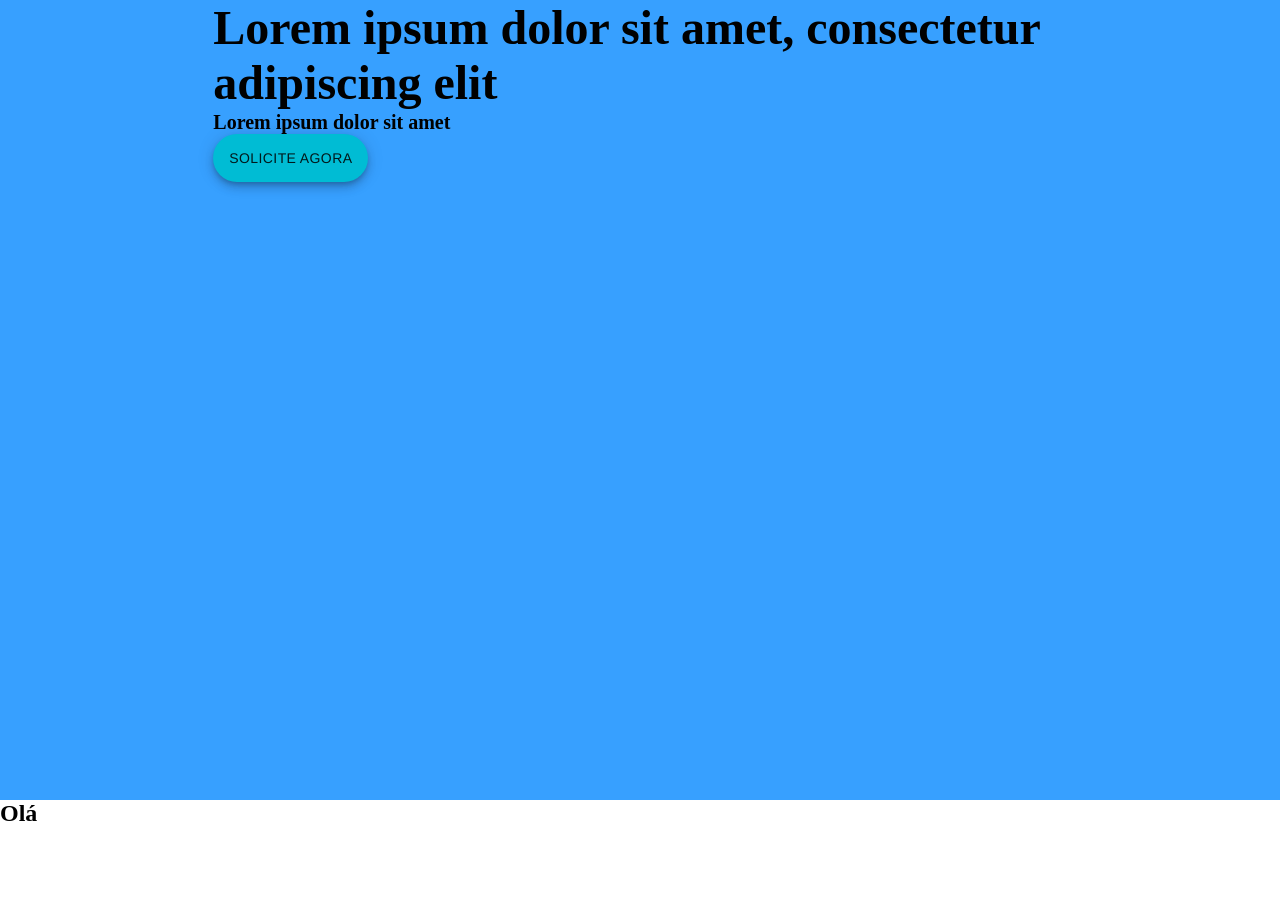
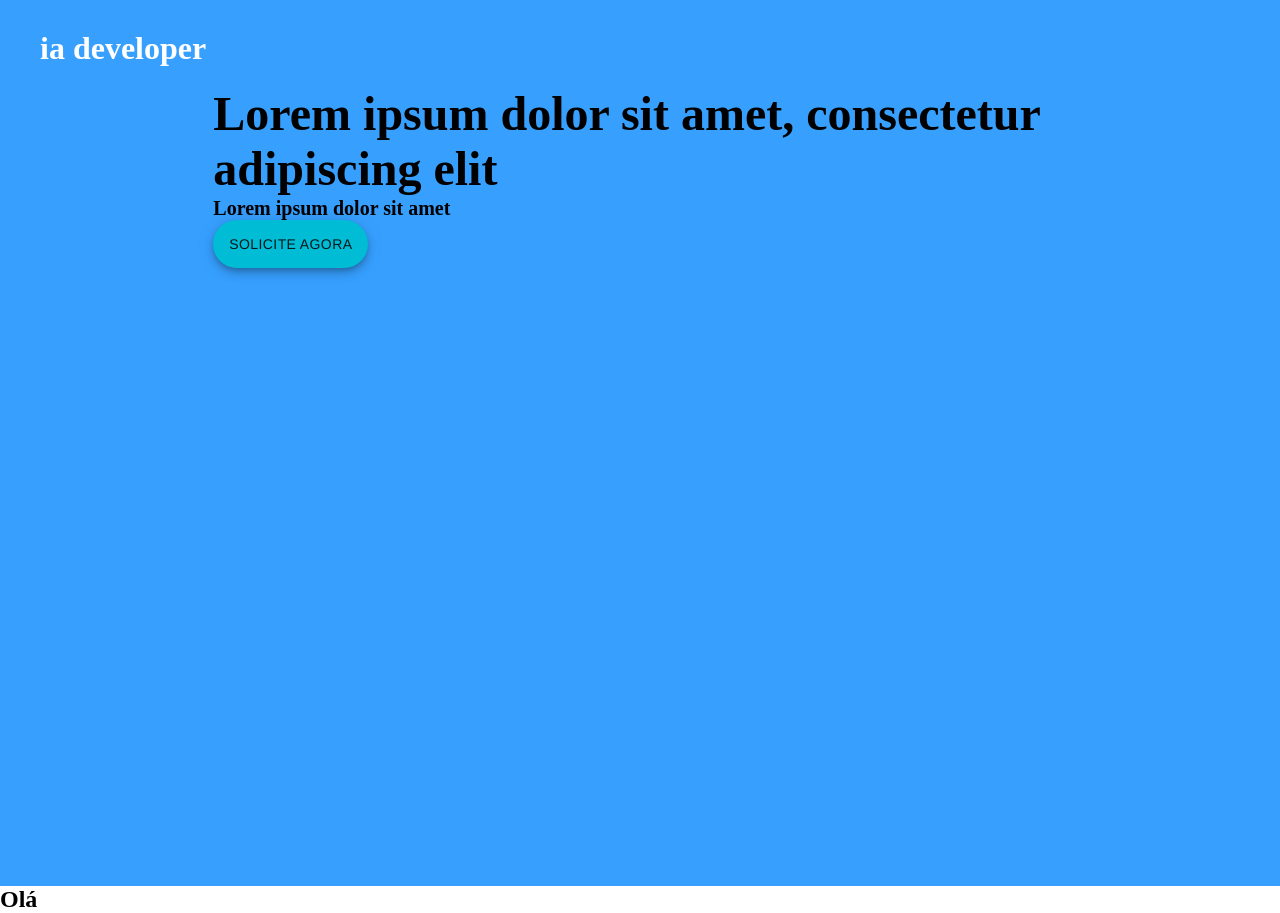
Before and after one commit to JonasBarros1998/landingpage, a Next.js app: page / in a window 1280 px wide. Before the commit the page ends 827 px from the top, so only its background shows below. Built offline with nearby package versions, Linux system fonts and the light colour scheme; a web font is replaced by a local one.

Commit message:
Desenvolvendo o menu principal

```diff
--- /dev/null
+++ b/components/main-menu/MainMenu.tsx
@@ -0,0 +1,14 @@
+import React from 'react';
+import { Menu, Logo } from './styled/mainMenu';
+
+function MainMenu(){
+  return (
+    <>
+      <Menu>
+      <Logo>ia developer</Logo>
+      </Menu>
+    </>
+  );
+}
+
+export default MainMenu;
--- /dev/null
+++ b/components/main-menu/styled/mainMenu.ts
@@ -0,0 +1,17 @@
+import styled from 'styled-components';
+
+const Menu = styled.div`
+  width: auto;
+  height: 86px;
+  background-color: #37a0ff;
+`;
+
+const Logo = styled.h1`
+  color: #fff;
+  margin: 0 0 0 40px;
+  padding: 30px 0 0 0;
+  font-family: 'roboto';
+  font-weight: 700;
+`;
+
+export {Menu, Logo};
--- a/pages/index.tsx
+++ b/pages/index.tsx
@@ -1,10 +1,12 @@
 import GlobalStyle from '../components/GlobalStyle';
 import Banner from '../components/banner/Banner.jsx';
+import MainMenu from '../components/main-menu/MainMenu'
 
 export default function Home() {
   return (
     <>
       <GlobalStyle />
+      <MainMenu />
       <Banner />
       <h2>Olá</h2>
     </>
```
Also changed, not shown: components/banner/styled/BannerStyled.ts (renamed from components/banner/styled/BannerStyled.tsx).
